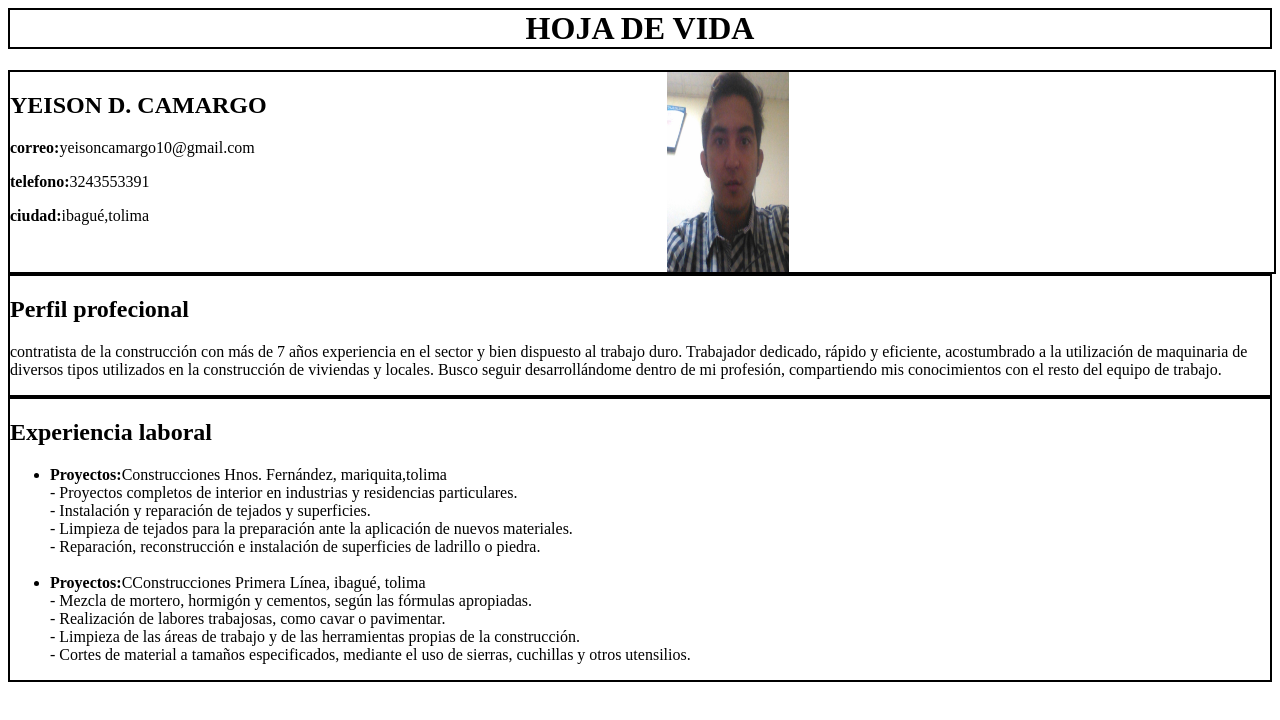
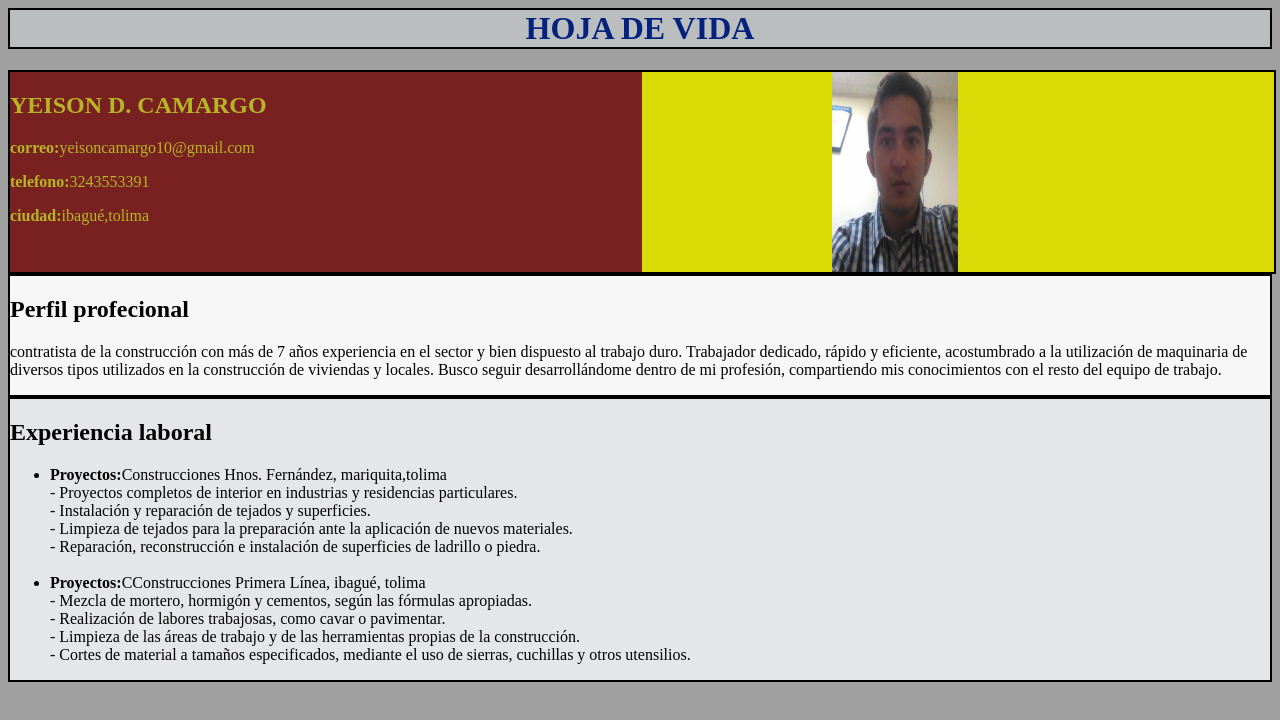
Before and after one commit to yeisoncamargo37/hoja-de-vida, a plain HTML site: page index.html in a window 1280 px wide. Drawn offline with Linux system fonts and the light colour scheme.

Commit message:
arreglos-3

```diff
--- a/index.html
+++ b/index.html
@@ -4,6 +4,31 @@
     <title> Hoja de vida</title>
     <meta charset="UTF-8">
     <link rel="stylesheet" href="style.css">
+    <style type="text/css">
+        body {
+            background-color:rgb(161, 160, 160);
+           }
+        header {
+            background-color:rgb(187, 190, 190);
+            color: rgb(5, 33, 126);
+        }
+        .contenedor-derecha {
+            background-color: rgb(218, 218, 6);
+
+        }
+        .contenedor-izquierda{
+            background-color: rgb(121, 33, 33);
+            color: rgb(182, 182, 36);
+        }
+        .seccion {
+            background-color: rgb(247, 247, 247);
+        }
+        .laboral{
+            background-color: rgb(229, 230, 231);
+        }
+
+    </style>
+
 </head>
 
 <header>
--- a/style.css
+++ b/style.css
@@ -1,7 +1,7 @@
 img {
     width: 20%;
-    height: 100%;
-    margin: left 25%;
+    height:100%;
+    margin-left: 30%;
 }
 .border {
     border: 2px solid black;
@@ -26,7 +26,7 @@ img {
 }
 
 .caja {
-    width: 48%;
+    width: 50%;
     height: 100%;
     }
 
```
